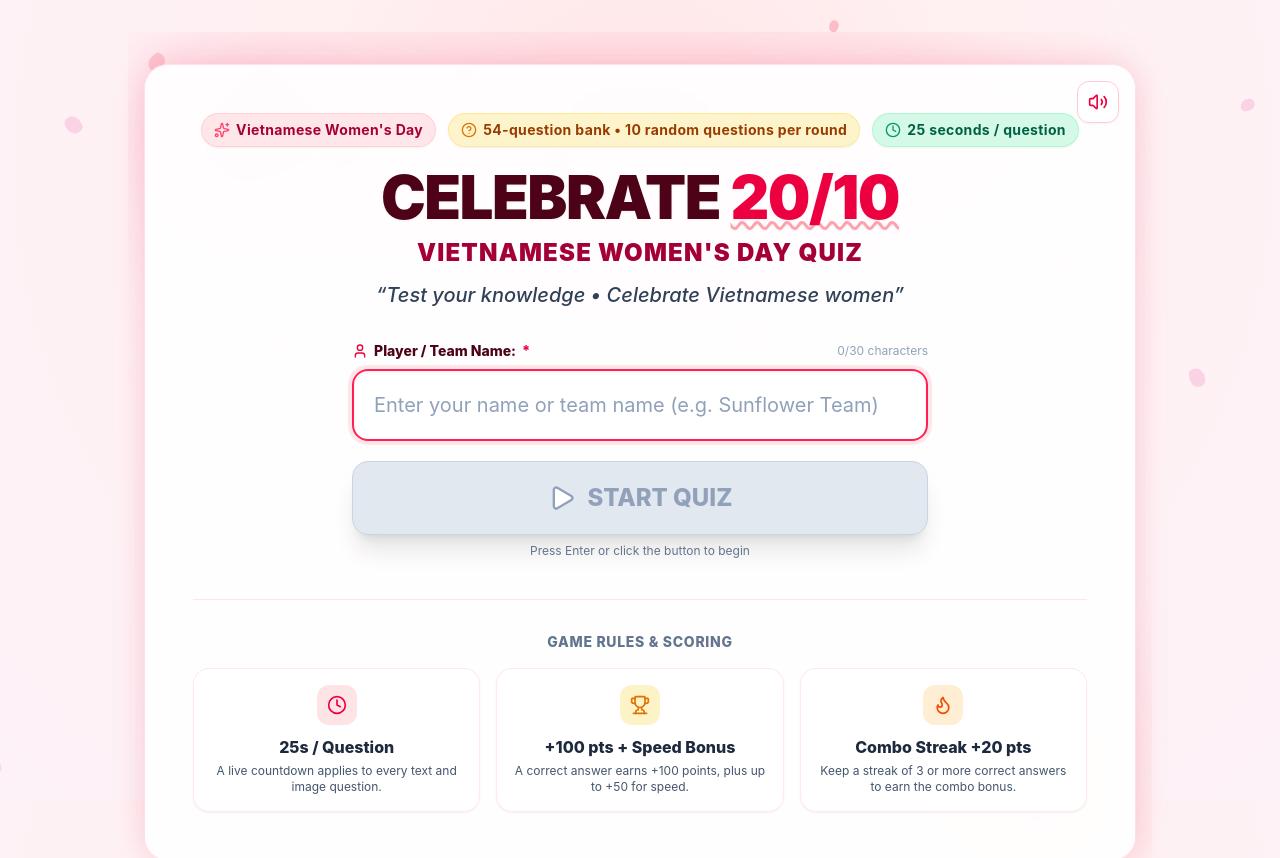
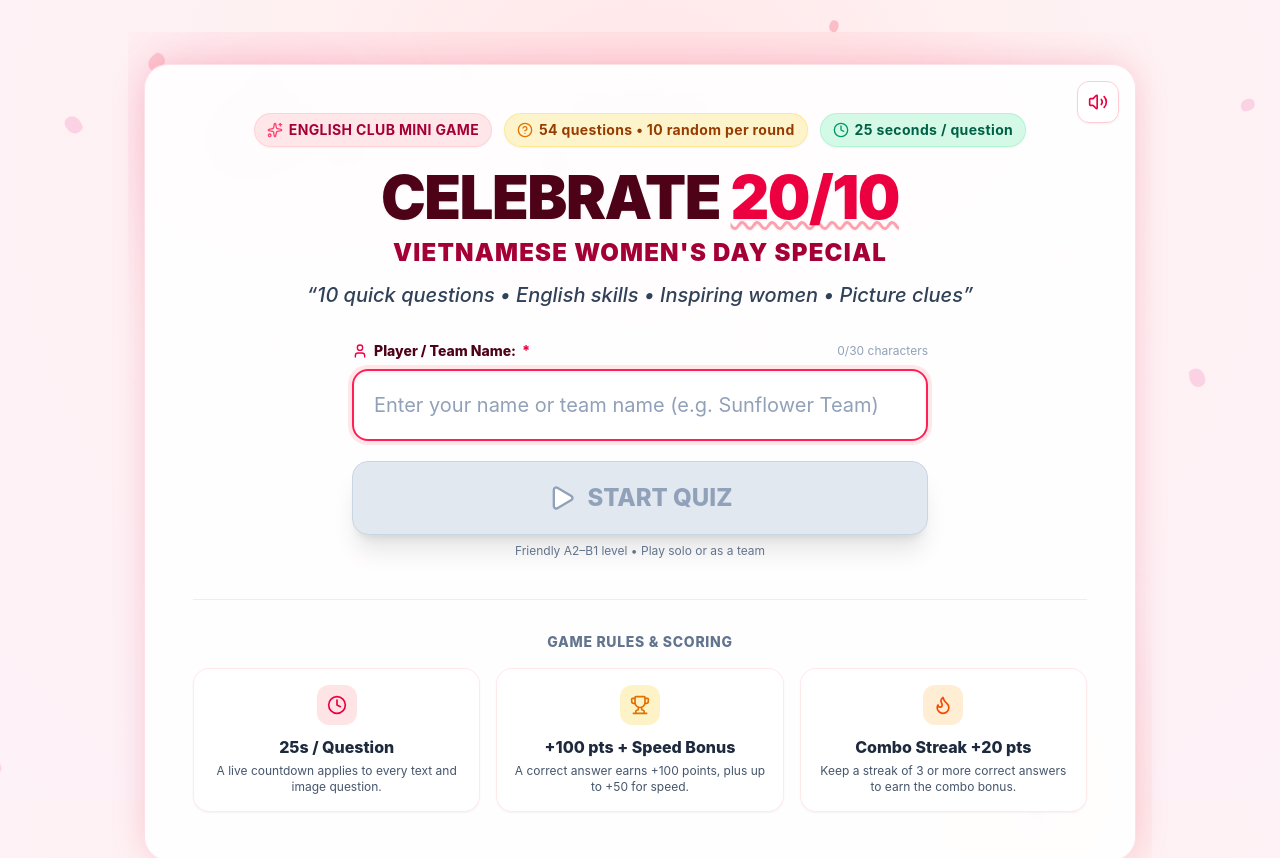
Before and after one commit to remyvnkhiemtruong/vui-cung-2010, a Next.js app: page / in a window 1280 px wide. Shown: the top 858 px of the page. Built offline with nearby package versions, Linux system fonts and the light colour scheme.

Commit message:
feat(ui): explain English Club game-show format

```diff
--- a/src/components/game/HomeScreen.tsx
+++ b/src/components/game/HomeScreen.tsx
@@ -97,10 +97,10 @@ export default function HomeScreen({
         {/* Top Celebration Ribbon / Pill */}
         <div className="flex flex-wrap items-center justify-center gap-2 sm:gap-3 mb-5">
           <Badge variant="rose" icon={<Sparkles className="w-4 h-4 text-rose-500 animate-pulse" />}>
-            Vietnamese Women's Day
+            ENGLISH CLUB MINI GAME
           </Badge>
           <Badge variant="amber" icon={<HelpCircle className="w-4 h-4 text-amber-600" />}>
-            {bankSize}-question bank • {totalQuestions} random questions per round
+            {bankSize} questions • {totalQuestions} random per round
           </Badge>
           <Badge variant="emerald" icon={<Clock className="w-4 h-4 text-emerald-600" />}>
             {timeLimit} seconds / question
@@ -116,10 +116,10 @@ export default function HomeScreen({
             </span>
           </h1>
           <div className="text-base sm:text-2xl font-black text-rose-800 tracking-wider uppercase mt-2.5">
-            Vietnamese Women's Day Quiz
+            Vietnamese Women's Day Special
           </div>
           <p className="text-sm sm:text-lg md:text-xl font-medium text-slate-700 italic mt-3 max-w-2xl mx-auto">
-            “Test your knowledge • Celebrate Vietnamese women”
+            “10 quick questions • English skills • Inspiring women • Picture clues”
           </p>
         </div>
 
@@ -194,7 +194,7 @@ export default function HomeScreen({
               START QUIZ
             </Button>
             <p className="text-center text-xs text-slate-500 mt-2">
-              Press Enter or click the button to begin
+              Friendly A2–B1 level • Play solo or as a team
             </p>
           </div>
         </form>
```
